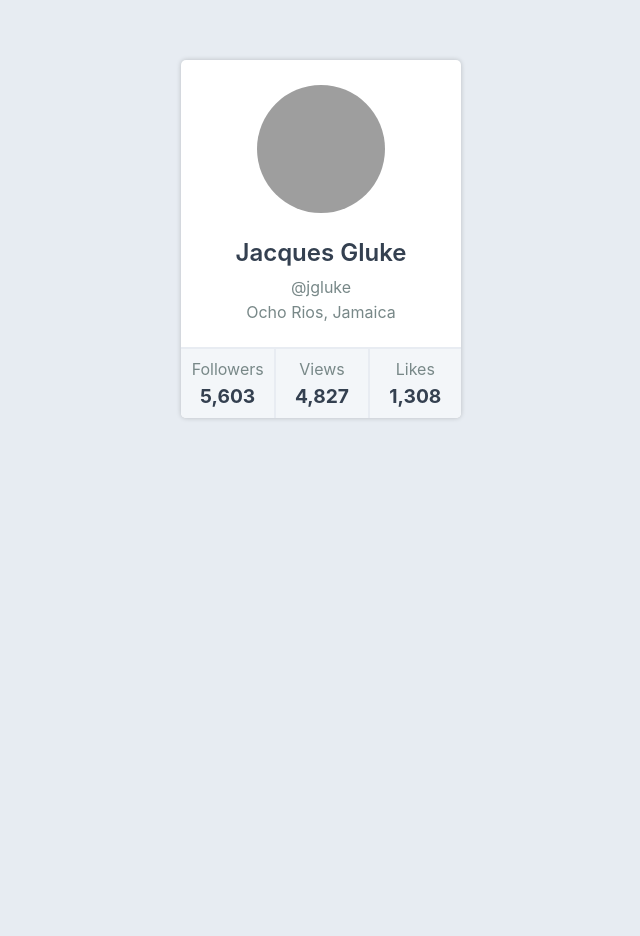
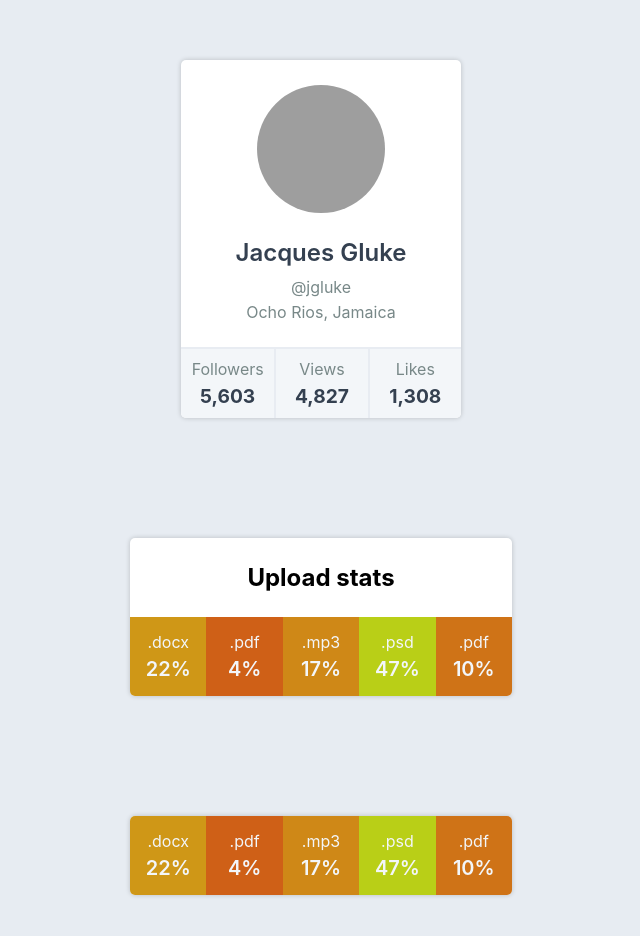
Before and after one commit to SalOne22/goit-react-hw-01-components, a React (Create React App) app: page / in a window 1280 px wide. Shown: the top 936 px of the page, without its empty margins (319-959 px from the left). Before the commit the page ends 800 px from the top, so only its background shows below. Built offline with nearby package versions, Linux system fonts and the light colour scheme; grey boxes are pictures that could not be loaded.

Commit message:
Added Statistics component

```diff
--- a/src/components/App.jsx
+++ b/src/components/App.jsx
@@ -1,6 +1,8 @@
 import { Profile } from './Profile';
 import { Section } from './Section';
-import user from '../user.json';
+import { Statistics } from './Statistics';
+import user from 'user.json';
+import data from 'data.json';
 
 export const App = () => {
   return (
@@ -14,6 +16,12 @@ export const App = () => {
           stats={user.stats}
         />
       </Section>
+      <Section>
+        <Statistics title="Upload stats" stats={data} />
+      </Section>
+      <Section>
+        <Statistics stats={data} />
+      </Section>
     </>
   );
 };
--- /dev/null
+++ b/src/components/Statistics/Statistics.jsx
@@ -0,0 +1,34 @@
+import PropTypes from 'prop-types';
+import css from './Statistics.module.css';
+
+export const Statistics = ({ title = '', stats = [] }) => (
+  <section className={css.statistics}>
+    {title && <h2 className={css.title}>{title}</h2>}
+
+    <ul className={css.statList}>
+      {stats.map(stat => (
+        <li
+          className={css.item}
+          style={{
+            backgroundColor: `hsl(${stat.percentage + 20}, 80%, 45%)`,
+          }}
+          key={stat.id}
+        >
+          <span className={css.label}>{stat.label}</span>
+          <span className={css.percentage}>{stat.percentage}%</span>
+        </li>
+      ))}
+    </ul>
+  </section>
+);
+
+Statistics.propTypes = {
+  title: PropTypes.string,
+  stats: PropTypes.arrayOf(
+    PropTypes.exact({
+      id: PropTypes.string.isRequired,
+      label: PropTypes.string.isRequired,
+      percentage: PropTypes.number.isRequired,
+    })
+  ).isRequired,
+};
--- /dev/null
+++ b/src/components/Statistics/Statistics.module.css
@@ -0,0 +1,30 @@
+.statistics {
+  background-color: var(--white-color);
+  width: max-content;
+  margin: 0 auto;
+  border-radius: 5px;
+  box-shadow: 0 0 5px rgba(0, 0, 0, 0.2);
+  overflow: hidden;
+}
+.title {
+  padding: 25px;
+  text-align: center;
+}
+.statList {
+  display: flex;
+}
+.item {
+  display: flex;
+  flex-direction: column;
+  align-items: center;
+  padding: 15px;
+  min-width: calc(2.5875rem + 35px);
+  color: var(--flour-white-color);
+}
+.label {
+  margin-bottom: 5px;
+}
+.percentage {
+  font-weight: 600;
+  font-size: 1.25rem;
+}
--- /dev/null
+++ b/src/components/Statistics/index.js
@@ -0,0 +1 @@
+export * from './Statistics';
```
